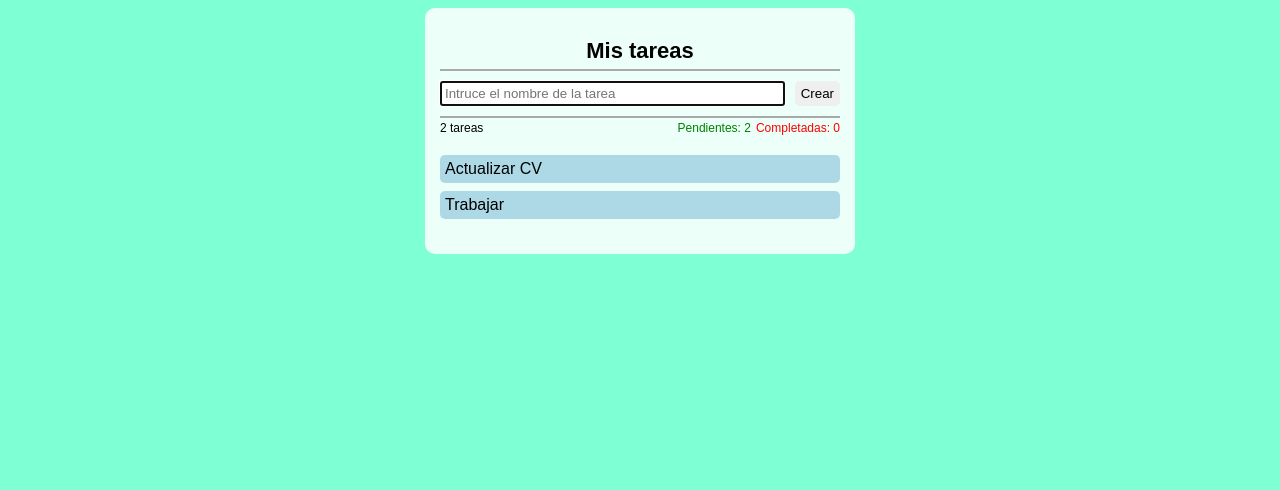
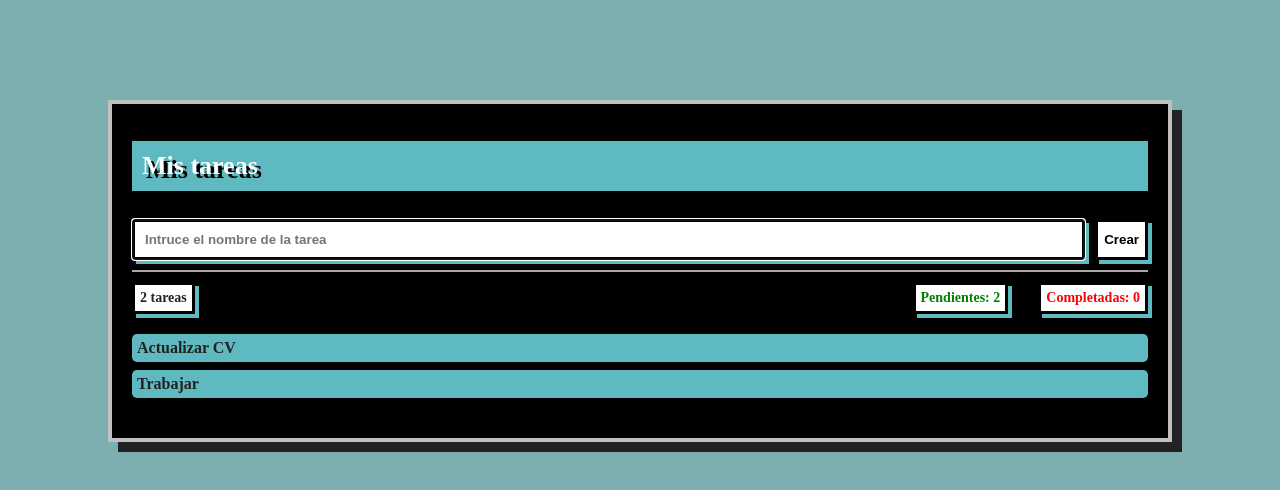
Before and after one commit to josemanueltm/projects-practices-JM, a Vue app in the folder JM-TodoList/: page / in a window 1280 px wide. Shown: the top 490 px of the page. Built offline with nearby package versions, Linux system fonts and the light colour scheme.

Commit message:
new-styles

```diff
--- a/JM-TodoList/index.html
+++ b/JM-TodoList/index.html
@@ -1,13 +1,17 @@
 <!doctype html>
 <html lang="en">
+
 <head>
   <meta charset="UTF-8" />
   <link rel="icon" type="image/svg+xml" href="/vite.svg" />
+  <link href="https://fonts.googleapis.com/css2?family=Bangers&display=swap" rel="stylesheet">
   <meta name="viewport" content="width=device-width, initial-scale=1.0" />
   <title>Vite + Vue</title>
 </head>
+
 <body>
   <div id="app"></div>
   <script type="module" src="/src/main.js"></script>
 </body>
+
 </html>
--- a/JM-TodoList/src/App.vue
+++ b/JM-TodoList/src/App.vue
@@ -99,7 +99,7 @@ function clearMessage() {
       {{ message }}
     </div>
     <div v-if="hasTodos" class="todos-stats">
-      <div>{{ todosCount }} tareas</div>
+      <div class=task-number>{{ todosCount }} tareas</div>
       <div class="todos-by-done">
         <div class="completed">Pendientes: {{ pendingTodosCount }}</div>
         <div class="pending">Completadas: {{ doneTodosCount }}</div>
--- a/JM-TodoList/src/assets/main.scss
+++ b/JM-TodoList/src/assets/main.scss
@@ -1,22 +1,25 @@
 body {
-  background-color: aquamarine;
-  font-family: Arial, Helvetica, sans-serif;
+  background-color: #7dafb1;
+  font-family: 'Press Start 2P', cursive;
   font-size: 16px;
+  color: white;
 }
 
 .todolist-container {
-  background-color: rgba(255, 255, 255, 0.85);
-  margin: 0 auto;
-  padding: 15px;
-  border-radius: 10px;
-  width: 400px;
+  background: black;
+  color: #f4f4f4;
+  border: 4px solid rgb(192, 192, 192);
+  box-shadow: 10px 10px 0px #222;
+  border-radius: 0;
+  padding: 20px;
+  margin: 100px;
 
   .title {
-    text-align: center;
-    font-size: 22px;
-    padding-bottom: 5px;
-    border-bottom: 2px solid darkgray;
-    margin-bottom: 0;
+    font-size: 26px;
+    color: #ffffff;
+    text-shadow: 4px 4px 0 black;
+    background: rgb(94, 185, 192);
+    padding: 10px;
   }
 
   .add-form-task {
@@ -33,7 +36,13 @@ body {
     .task-input {
       width: 100%;
       margin-right: 10px;
-      padding: 3px;
+      padding: 10px;
+      background: white;
+      color: black;
+      font-weight: bold;
+      border: 3px solid black;
+      box-shadow: 4px 4px 0 rgb(94, 185, 192);
+      transition: all 0.3s;
     }
 
     .task-input-error {
@@ -43,41 +52,72 @@ body {
     }
 
     .add-task-btn {
-      cursor: pointer;
-      border: none;
-      border-radius: 5px;
+      background: white;
+      color: black;
+      font-weight: bold;
+      border: 3px solid black;
+      box-shadow: 4px 4px 0 rgb(94, 185, 192);
+      transition: all 0.3s;
+    }
+
+    .add-task-btn:hover {
+      background: red;
+      color: white;
+      box-shadow: 4px 4px 0 white;
     }
   }
 
   .todos-stats {
-    font-size: 12px;
-    margin-top: 3px;
-    margin-bottom: 3px;
+    font-size: 14px;
+    margin-top: 10px;
+    font-weight: bold;
     display: flex;
     justify-content: space-between;
 
+    .task-number {
+      background-color: white;
+      color: #222;
+      border: 3px solid black;
+      box-shadow: 4px 4px 0 rgb(94, 185, 192);
+      padding: 5px;
+    }
+
     .todos-by-done {
       display: flex;
-      gap: 5px;
+      gap: 30px;
+
 
       .completed {
         color: green;
+        background: rgb(255, 255, 255);
+        font-weight: bold;
+        border: 3px solid black;
+        box-shadow: 4px 4px 0 rgb(94, 185, 192);
+        padding: 5px;
       }
 
       .pending {
         color: red;
+        background: white;
+        font-weight: bold;
+        border: 3px solid black;
+        box-shadow: 4px 4px 0 rgb(94, 185, 192);
+        padding: 5px;
       }
     }
   }
 
   .message-result {
-    background-color: cornsilk;
-    padding: 5px;
+    border: 3px solid black;
+    box-shadow: 4px 4px 0 rgb(94, 185, 192);
+    background: #f4f4f4;
+    color: #222;
+    padding: 10px;
     border-radius: 5px;
     font-size: 12px;
     text-align: center;
     font-style: italic;
-    margin: 5px 0;
+    margin: 20px 0;
   }
 
   .tasks-container {
@@ -93,7 +133,9 @@ body {
       list-style: none;
       padding: 5px;
       border-radius: 5px;
-      background-color: lightblue;
+      background-color: rgb(94, 185, 192);
+      color: #222;
+      font-weight: bold;
       cursor: pointer;
       transition: background-color 1s;
 
@@ -102,7 +144,8 @@ body {
       }
 
       &:hover {
-        background-color: white;
+        background-color: rgb(0, 53, 97);
+        color: #f4f4f4;
       }
 
       .delete-task-btn {
```
Lines whose indentation alone changed are shown as unchanged.
